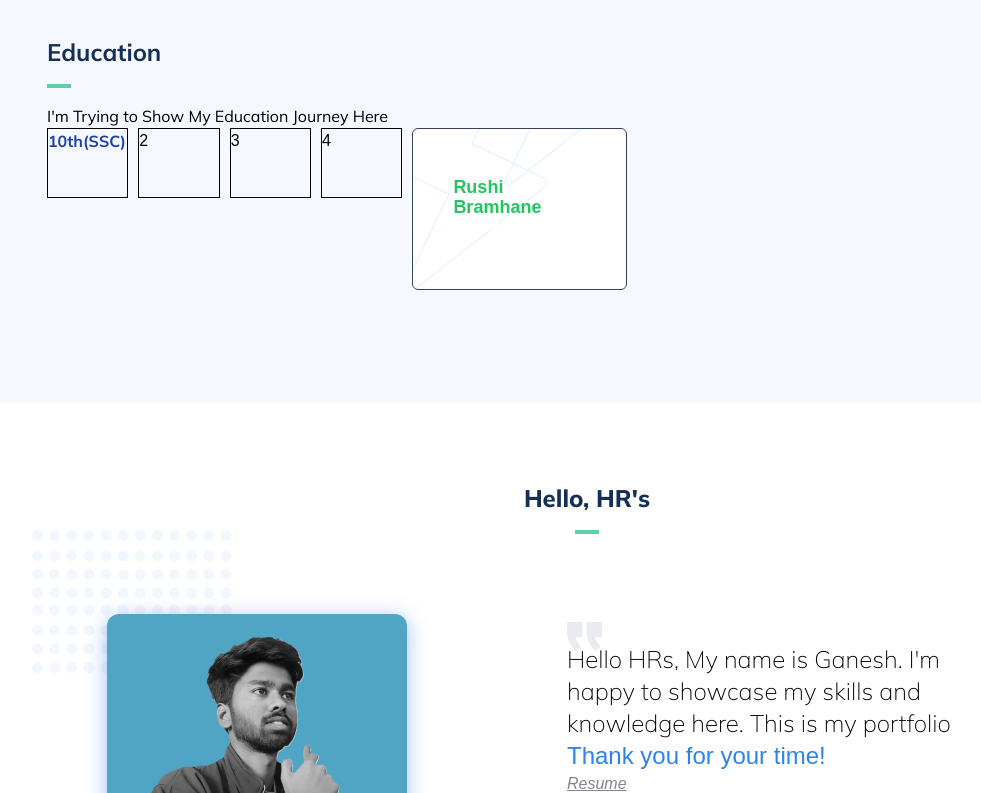
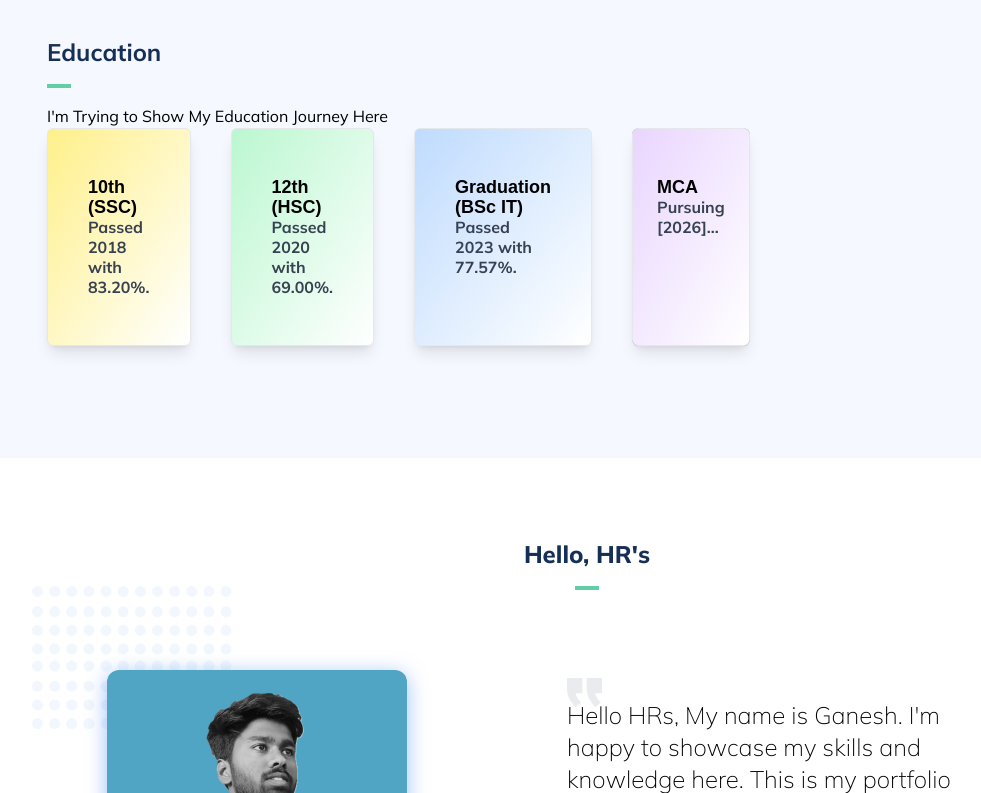
Before and after one commit to Ganesh0700/GaneshBramhanePortFolio, a website built with Vite: page index.html in a window 1280 px wide. Shown: the part 4380-5173 px from the top of the page, without its empty margins (53-1034 px from the left). Built offline with nearby package versions, Linux system fonts and the light colour scheme.

Commit message:
(education update)

```diff
--- a/index.html
+++ b/index.html
@@ -787,34 +787,49 @@
         </p>
 
         <div class="eduBox">
-            <div class="Ebox">
-              <span class="text-blue-800 font-mullish font-bold">10th(SSC)</span>
-            </div>
-            <div class="Ebox">2</div>
-            <div class="Ebox">3</div>
-            <div class="Ebox">4</div>
-            <div class="relative w-full bg-[hsl(230,19%,43%)] p-10 py-12 border border-slate-700 z-20 rounded-md p-10 bg-[url(/images/instant-settlement-bg.svg)] w-full max-h-[250px] cursor-pointer
-              bg-no-repeat hover:scale-105 transition-all duration-200
-              hover:bg-[url(/images/instant-settlement-bghover.svg) w-10]
-              bg-white">
-                  <!--left part-->
-                  <div class="flex flex-col justify-between items-start h-full w-full gap-1 z-20">
-                      <h6 class="font-mullish  text-white font-bold leading-5 max-w-[200px]"
-                      >
 
-                          <span class="text-green-500 text-[18px]">Rushi Bramhane</span><br>
-                          UI-UX Designer
-                      </h6>
+             <div class="flex gap-10">
+  <!-- 10th -->
+  <div class="relative w-full max-h-[250px] p-10 py-12 border bg-gradient-to-br from-yellow-200 to-white z-20 rounded-md cursor-pointer shadow-lg hover:shadow-2xl transition-shadow duration-300">
+    <div class="flex flex-col justify-between items-start h-full w-full gap-1 z-20">
+      <h6 class="font-mullish text-gray-700 font-bold leading-5 max-w-[200px]">
+        <span class="text-black text-[18px]">10th (SSC)</span><br>
+        Passed 2018 with 83.20%.
+      </h6>
+    </div>
+  </div>
 
+  <!-- 12th -->
+  <div class="relative w-full max-h-[250px] p-10 py-12 border bg-gradient-to-br from-green-200 to-white z-20 rounded-md cursor-pointer shadow-lg hover:shadow-2xl transition-shadow duration-300">
+    <div class="flex flex-col justify-between items-start h-full w-full gap-1 z-20">
+      <h6 class="font-mullish text-gray-700 font-bold leading-5 max-w-[200px]">
+        <span class="text-black text-[18px]">12th (HSC)</span><br>
+        Passed 2020 with 69.00%.
+      </h6>
+    </div>
+  </div>
 
-                      <div class="flex flex-col-reverse md:flex-row w-full items-center space-x-4 ">
+  <!-- Graduation -->
+  <div class="relative w-full max-h-[250px] p-10 py-12 border bg-gradient-to-br from-blue-200 to-white z-20 rounded-md cursor-pointer shadow-lg hover:shadow-2xl transition-shadow duration-300">
+    <div class="flex flex-col justify-between items-start h-full w-full gap-1 z-20">
+      <h6 class="font-mullish text-gray-700 font-bold leading-5 max-w-[200px]">
+        <span class="text-black text-[18px]">Graduation (BSc IT)</span><br>
+        Passed 2023 with 77.57%.
+      </h6>
+    </div>
+  </div>
 
+  <!-- MCA -->
+  <div class="relative w-full max-h-[250px] p-10 py-12 border bg-gradient-to-br from-purple-200 to-white z-20 rounded-md cursor-pointer shadow-lg shadow-lg hover:shadow-2xl transform hover:scale-105 transition-all duration-300 p-6 rounded-md bg-black">
+    <div class="flex flex-col justify-between items-start h-full w-full gap-1 z-20">
+      <h6 class="font-mullish text-gray-700 font-bold leading-5 max-w-[200px]">
+        <span class="text-black text-[18px]">MCA</span><br>
+        Pursuing [2026]...
+      </h6>
+    </div>
+  </div>
+</div>
 
-                      </div>
-                  </div>
-                  <!--background image for content box-->
-
-              </div>
         </div>
 
 
```
